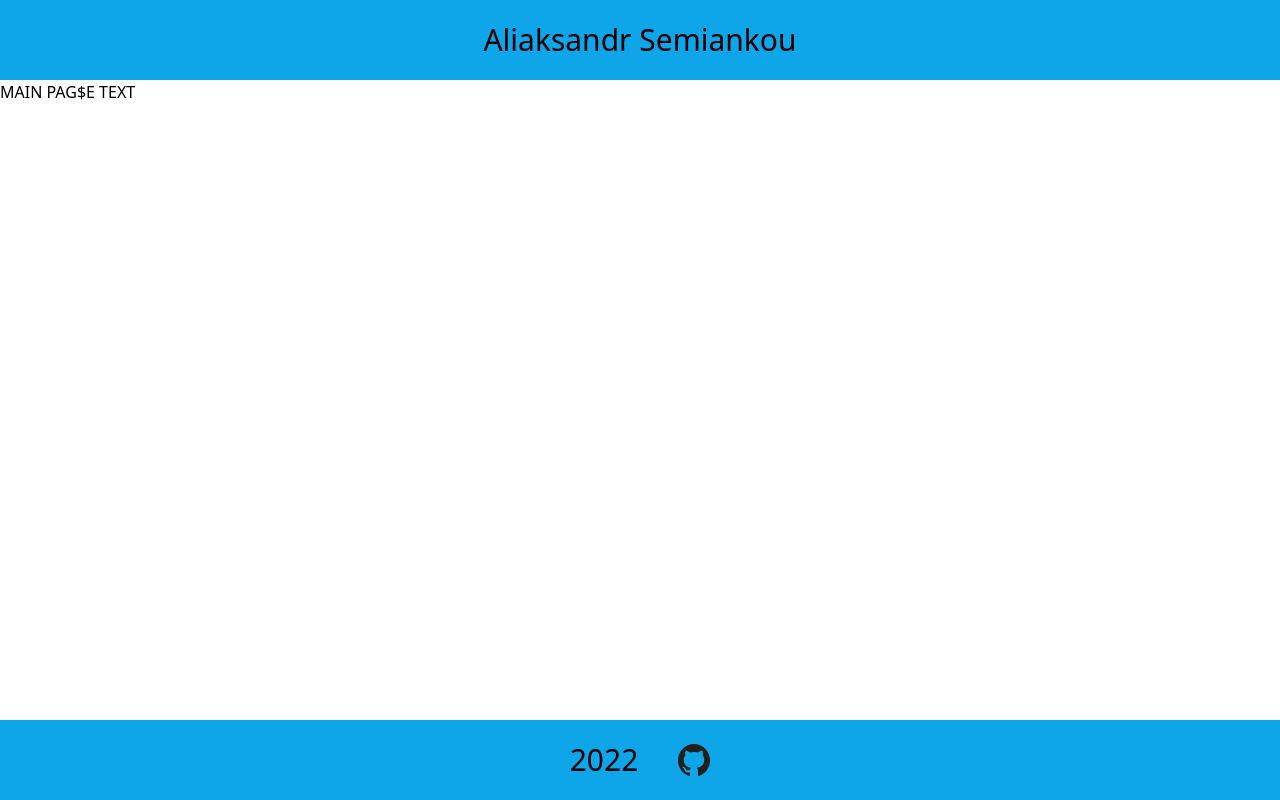
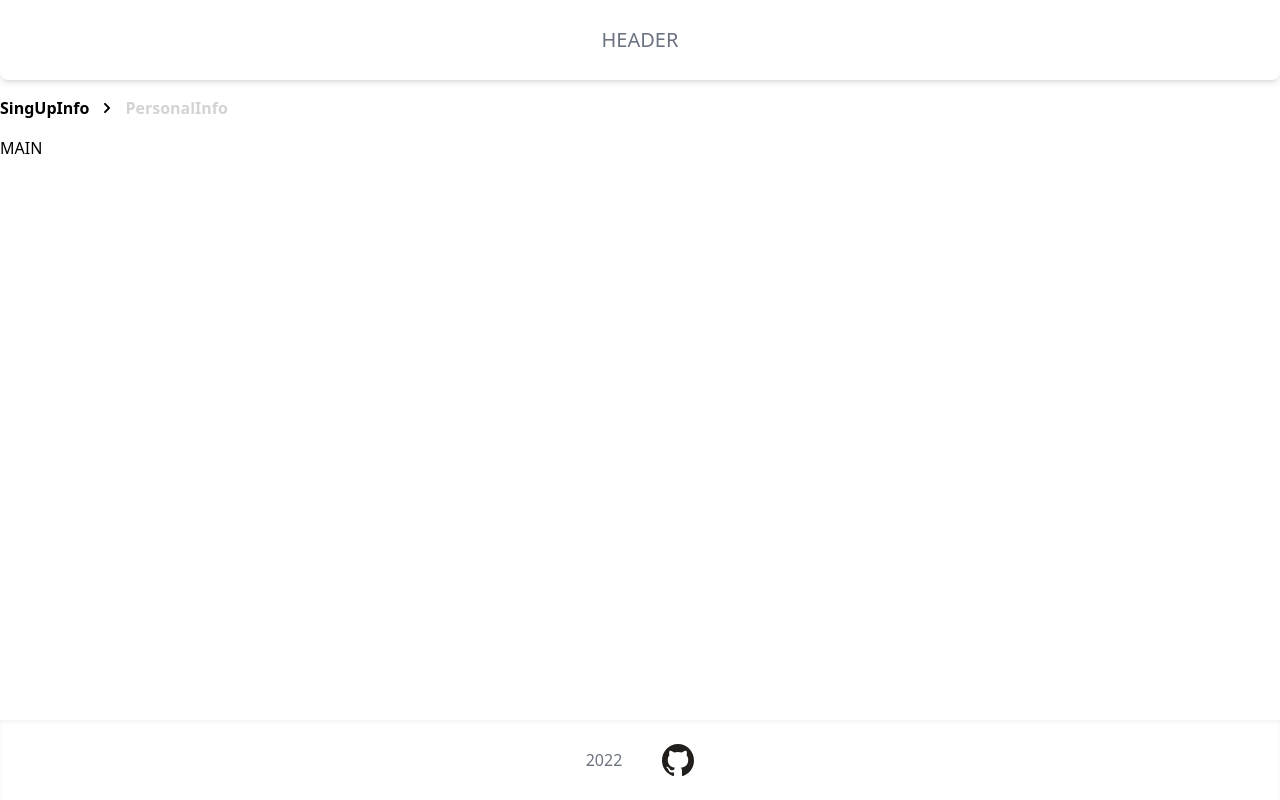
Before and after one commit to Axialis/react-task, a React (Create React App) app: page / in a window 1280 px wide. Built offline with nearby package versions, Linux system fonts and the light colour scheme.

Commit message:
feat: add breadcrumbs

```diff
--- a/package.json
+++ b/package.json
@@ -12,7 +12,9 @@
     "@types/react-dom": "^18.0.6",
     "react": "^18.2.0",
     "react-dom": "^18.2.0",
+    "react-redux": "^8.0.4",
     "react-scripts": "5.0.1",
+    "styled-components": "^5.3.6",
     "typescript": "^4.8.4",
     "web-vitals": "^2.1.4"
   },
--- a/src/app/app.tsx
+++ b/src/app/app.tsx
@@ -1,15 +1,16 @@
-import Footer from "../components/footer/footer";
-import Header from "../components/header/header";
+import { Header } from "../components/header/header";
+import { Footer} from "../components/footer/footer";
+import { Breadcrumbs } from "../components/breadcrumbs/breadcrumbs";
+
 import Main from "../pages/main";
-import Breadcrumbs from "../components/breadcrumbs/breadcrumbs";
 
 function App() {
   return (
     <div>
-      <Header />
-      {/* <Breadcrumbs /> */}
+      <Header>Header</Header>
+      <Breadcrumbs/>
       <Main />
-      <Footer />
+      <Footer/>
     </div>
   );
 }
--- a/src/components/breadcrumbs/breadcrumbs.tsx
+++ b/src/components/breadcrumbs/breadcrumbs.tsx
@@ -1,24 +1,65 @@
 import styled from "styled-components";
+
+
 const BreadcrumbsStyle = styled.nav.attrs({
-
-  className: `font-sans	font-family: Roboto text-xl flex flex-row`
+  className: `
+  text-black
+  font-bold
+  my-4
+  `
 })``;
 
+const Ol = styled.ol.attrs({
+  className: `
+  list-none
+  p-0
+  inline-flex
+  `
+})``;
 
-function Breadcrumbs() {
+const Li = styled.ol.attrs({
+  className: `
+  flex
+  items-center
+  `
+})``;
+
+const Link = styled.span<{ active: string }>`
+  cursor: ${props => props.active === "true" ? "" : "pointer"};
+  color: ${props => props.active === "true" ? "lightgray" : "black"};
+  pointer-events: ${props => props.active === "true" ? "none" : "auto"};
+  user-select: none;
+`;
+
+const Svg = styled.svg.attrs({
+  className: `
+  fill-current
+  w-3
+  h-3
+  mx-3
+  `,
+  xmlns: 'http://www.w3.org/2000/svg',
+  viewBox: '0 0 320 512',
+})``;
+
+export const Breadcrumbs = (props: any) => {
   return (
     <BreadcrumbsStyle>
-        <ol>
-          <li>
-            <a href="#">SingUpInfo</a>
-          </li>
-          <li>
-              <a href="#">PersonalInfo</a>
-          </li>
-        </ol>
+      <Ol>
+        <Li>
+          <Link active='false' onClick={() => clickLink(1)}>SingUpInfo</Link>
+          <Svg>
+            <path d="M285.476 272.971L91.132 467.314c-9.373 9.373-24.569 9.373-33.941 0l-22.667-22.667c-9.357-9.357-9.375-24.522-.04-33.901L188.505 256 34.484 101.255c-9.335-9.379-9.317-24.544.04-33.901l22.667-22.667c9.373-9.373 24.569-9.373 33.941 0L285.475 239.03c9.373 9.372 9.373 24.568.001 33.941z" />
+          </Svg>
+        </Li>
+        <Li>
+          <Link active='true' onClick={() => clickLink(2)}>PersonalInfo</Link>
+        </Li>
+      </Ol>
     </BreadcrumbsStyle>
-
-  );
+  )
 }
 
-export default Breadcrumbs;
+function clickLink(target: number) {
+  console.log(target)
+}
--- a/src/components/footer/footer.tsx
+++ b/src/components/footer/footer.tsx
@@ -1,20 +1,38 @@
 import styled from "styled-components";
 import GitLogo from '../../assets/vector/gitlogo.svg'
 
-const FooterStyle = styled.footer.attrs({
-  className: `bg-sky-500 h-20 flex flex-row justify-center items-center font-sans	font-family: Roboto text-3xl gap-x-10`
+const FooterStyle = styled.footer.attrs(props => ({
+  className: `
+  bg-white
+  shadow-inner
+  h-20
+  flex
+  flex-row
+  justify-center
+  items-center
+  font-sans
+  font-family: Roboto
+  text-sl
+  gap-x-10
+  ${Object.keys(props).join(' ')}
+  `
+}))``;
+
+const Logo = styled.img.attrs({
+  className: `
+  w-8
+  `
 })``;
 
-const Logo = styled.img.attrs({
-  className: `w-8`
+const Text = styled.span.attrs({
+  className: `text-gray-500`
 })``;
 
-function Footer() {
+export const Footer = (props: any) => {
   return (
-    <FooterStyle>
-      2022 <Logo src={GitLogo} />
+    <FooterStyle {...props}>
+    <Text>2022</Text>
+      <Logo src={GitLogo}/>
     </FooterStyle>
-  );
+  )
 }
-
-export default Footer;
--- a/src/components/header/header.tsx
+++ b/src/components/header/header.tsx
@@ -1,14 +1,31 @@
 import styled from "styled-components";
-const HeaderStyle = styled.header.attrs({
-  className: `bg-sky-500 h-20 flex justify-center items-center font-sans	font-family: Roboto text-3xl`
+
+const HeaderStyle = styled.footer.attrs(props => ({
+  className: `
+  bg-white
+  rounded-b-lg
+  shadow-md
+  h-20
+  flex
+  flex-row
+  justify-center
+  items-center
+  font-sans
+  font-family: Roboto
+  text-xl
+  gap-x-10
+  ${Object.keys(props).join(' ')}
+  `
+}))``;
+
+const Text = styled.span.attrs({
+  className: `text-gray-500`
 })``;
 
-function Header() {
+export const Header = (props: any) => {
   return (
-    <HeaderStyle>
-     Aliaksandr Semiankou
+    <HeaderStyle {...props}>
+    <Text>HEADER</Text>
     </HeaderStyle>
-  );
+  )
 }
-
-export default Header;
--- a/src/pages/main.tsx
+++ b/src/pages/main.tsx
@@ -1,13 +1,13 @@
 import styled from "styled-components";
 
 const MainStyle = styled.main.attrs({
-    className: `h-[calc(100vh_-_10rem)]`
+    className: `h-[calc(100vh_-_10rem_-_3.5rem)]`
 })``;
 
 function Main() {
     return (
         <MainStyle>
-            MAIN PAG$E TEXT
+            MAIN
         </MainStyle>
     )
 }
```
Also changed, not shown: src/assets/json/schema.json (added, +51 -0 lines), 1 other file (tests, documents, lock files or other folders).
